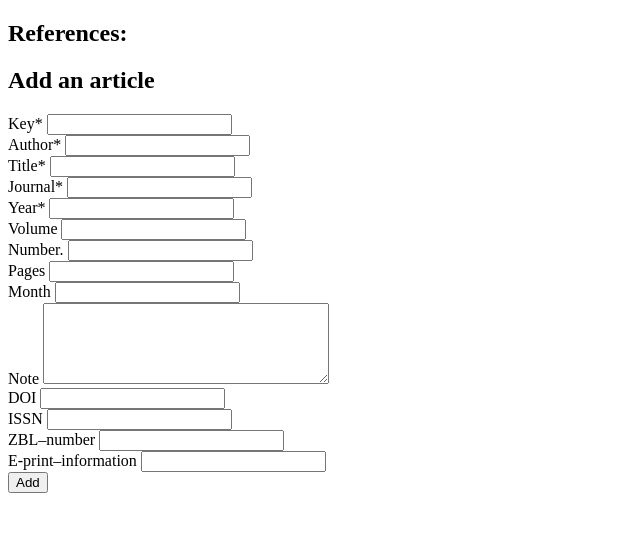
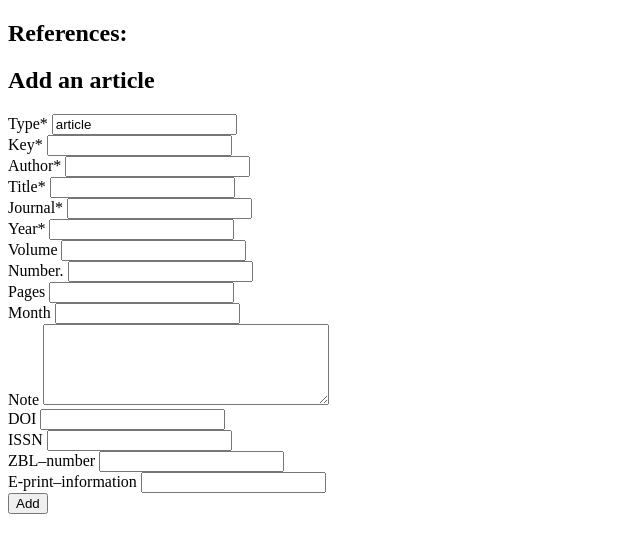
Before and after one commit to Petuuu/ohtu-miniprojekti, a Flask app: page / in a window 1280 px wide. Shown: the top 553 px of the page, without its empty margins (0-640 px from the left). Run offline with Flask 3, Linux system fonts and the light colour scheme.

Commit message:
fix(app): ensure entry_type defaults to article when creating references

```diff
--- a/src/app.py
+++ b/src/app.py
@@ -51,6 +51,8 @@ def add_reference():
     args = {}
     for key in keys:
         args[key] = request.form.get(key)
+    if not args.get("entry_type"):
+        args["entry_type"] = "article"
 
     try:
         reference_service.create_reference(args)
@@ -67,3 +69,7 @@ def remove_reference(key):
     except KeyError:
         flash(f"No reference with key '{key}'")
     return redirect("/")
+
+
+if __name__ == "__main__":
+    app.run(port=5001, host="0.0.0.0", debug=True)
--- a/src/models/reference.py
+++ b/src/models/reference.py
@@ -8,7 +8,7 @@ class Reference:
     """Data Class for an Reference."""
 
     key: str
-    entry_type: str
+    entry_type: str = "article"
     address: str | None = None
     annote: str | None = None
     author: str | None = None
@@ -41,6 +41,8 @@ class Reference:
     zblnumber: str | None = None
 
     def __post_init__(self):
+        if not self.entry_type:
+            self.entry_type = "article"
         self._dict = {
             "key": self.key,
             "entry_type": self.entry_type,
--- a/src/schema.sql
+++ b/src/schema.sql
@@ -1,6 +1,6 @@
 CREATE TABLE ReferencesTable (
   key TEXT PRIMARY KEY NOT NULL UNIQUE,
-  entry_type TEXT NOT NULL,
+  entry_type TEXT NOT NULL DEFAULT 'article',
   address TEXT,
   annote TEXT,
   author TEXT,
--- a/src/templates/index.html
+++ b/src/templates/index.html
@@ -39,6 +39,10 @@
 <h2>Add an article</h2>
 
 <form action="/add_reference" method="post">
+    <label for="entry_type">Type*</label>
+    <input type="text" id="entry_type" name="entry_type" value="article" required>
+    <br />
+
     <label for="key">Key*</label>
     <input type="text" id="key" name="key" required>
     <br />
```
